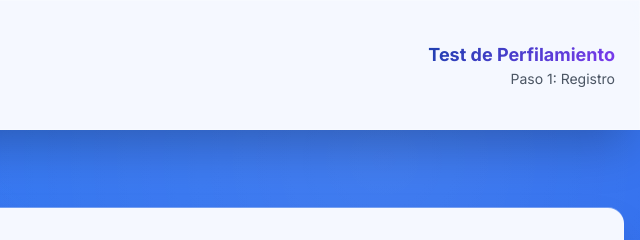
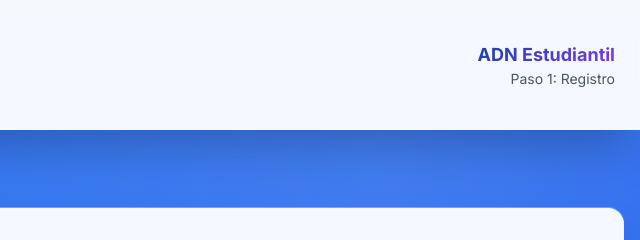
Before and after one commit to danielprieto200004/encuesta.perfilamiento, a plain HTML site: page index.html in a window 1280 px wide. Shown: the top 240 px of the page, 640-1280 px from the left. Drawn offline with nearby package versions, Linux system fonts and the light colour scheme.

Commit message:
Update index.html

```diff
--- a/index.html
+++ b/index.html
@@ -73,7 +73,7 @@
                 <img src="logo.png" alt="Logo UNIMINUTO" class="h-20 w-auto">
             </div>
             <div class="text-center md:text-right">
-                <span class="font-bold text-base md:text-lg gradient-text">Test de Perfilamiento</span>
+                <span class="font-bold text-base md:text-lg gradient-text">ADN Estudiantil</span>
                 <p class="text-xs md:text-sm text-gray-600">Paso 1: Registro</p>
             </div>
         </div>
```
